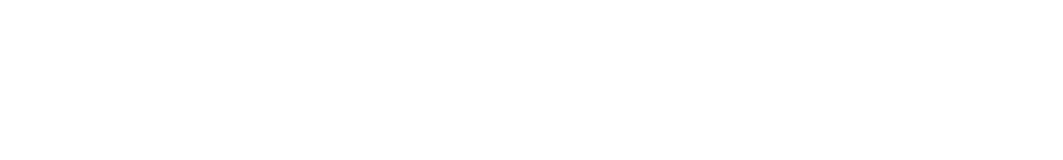
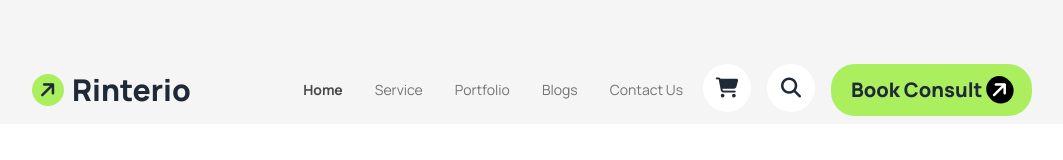
Before and after one commit to juwel-r/house-builder-with-tailwind, a plain HTML site: page index.html in a window 1280 px wide. Shown: the whole page, without its empty margins (112-1175 px from the left). Drawn offline with nearby package versions, Linux system fonts and the light colour scheme.

Commit message:
navbar added

```diff
--- a/index.html
+++ b/index.html
@@ -3,7 +3,7 @@
 <head>
     <meta charset="UTF-8">
     <meta name="viewport" content="width=device-width, initial-scale=1.0">
-    <title>Document</title>
+    <title>Rinterio - House Developer</title>
 
     <!--google font-->
     <link rel="preconnect" href="https://fonts.googleapis.com">
@@ -23,7 +23,12 @@
           theme: {
             extend: {
               colors: {
-                clifford: '#da373d',
+                bgGray:'#f4f4f4',
+                txtPrimary:'#737373',
+                secInfo:'#494949',
+                secTitle:'#212121',
+                btnPrimary:'#ABEF5F',
+                btnSecondery:'rgba(171, 239, 95, 0.2)',
               },
               fontFamily:{
                 manrope:["Manrope"]
@@ -32,11 +37,55 @@
           }
         }
       </script>
+</head>
+<body class="font-manrope">
+  <header  class=" bg-[#f5f5f5]">
+    <nav class="lg:w-4/5 mx-auto pt-6 lg:pt-14">
+      <div class="navbar">
 
-</head>
-<body>
-  <header>
+        <div class="navbar-start text-3xl font-extrabold">
+          <a class="pl-2 flex items-center gap-2">
+            <div class="w-8 h-8 bg-btnPrimary rounded-full flex items-center justify-center -rotate-45 text-xl"><i class="fa-solid fa-solid fa-arrow-right"></i></div>
+            <span class="block">Rinterio</span></a>
+        </div>
 
+        <div class="navbar-center hidden lg:flex">
+          <ul class="menu menu-horizontal px-1 text-txtPrimary">
+            <li><a class="font-bold text-secInfo">Home</a></li>
+            <li><a>Service</a></li>
+            <li><a>Portfolio</a></li>
+            <li><a>Blogs</a></li>
+            <li><a>Contact Us</a></li>
+          </ul>
+        </div>
+
+        <div class="navbar-end ">
+          <div class="hidden lg:flex justify-between flex-nowrap text-xl font-extrabold">
+            <div class="w-12 h-12 bg-white rounded-full flex items-center justify-center mr-4">
+              <i class="fa-solid fa-cart-shopping"></i>
+            </div>
+            <div class="w-12 h-12 bg-white rounded-full flex items-center justify-center mr-4">
+              <i class="fa-solid fa-magnifying-glass"></i>
+            </div>
+            <a class="bg-btnPrimary rounded-3xl py-3 px-5 text-nowrap">Book Consult <i class="bg-black text-white rounded-full p-1 -rotate-45 fa-solid fa-arrow-right"></i></a>
+          </div>
+          <div class="dropdown">
+            <div tabindex="0" role="button" class="btn btn-ghost lg:hidden">
+              <i class="w-12 h-12 bg-white rounded-full flex items-center justify-center fa-solid fa-bars"></i>
+            </div>
+            <ul
+              tabindex="0"
+              class="right-0 text-right menu menu-sm dropdown-content bg-base-100 rounded-box z-[1] mt-3 w-32 p-2 shadow">
+              <li><a>Home</a></li>
+                <li><a>Service</a></li>
+                <li><a>Portfolio</a></li>
+                <li><a>Blogs</a></li>
+                <li><a>Contact Us</a></li>
+            </ul>
+          </div>
+        </div>
+      </div>
+    </nav>
   </header>
 
   <main>
```
